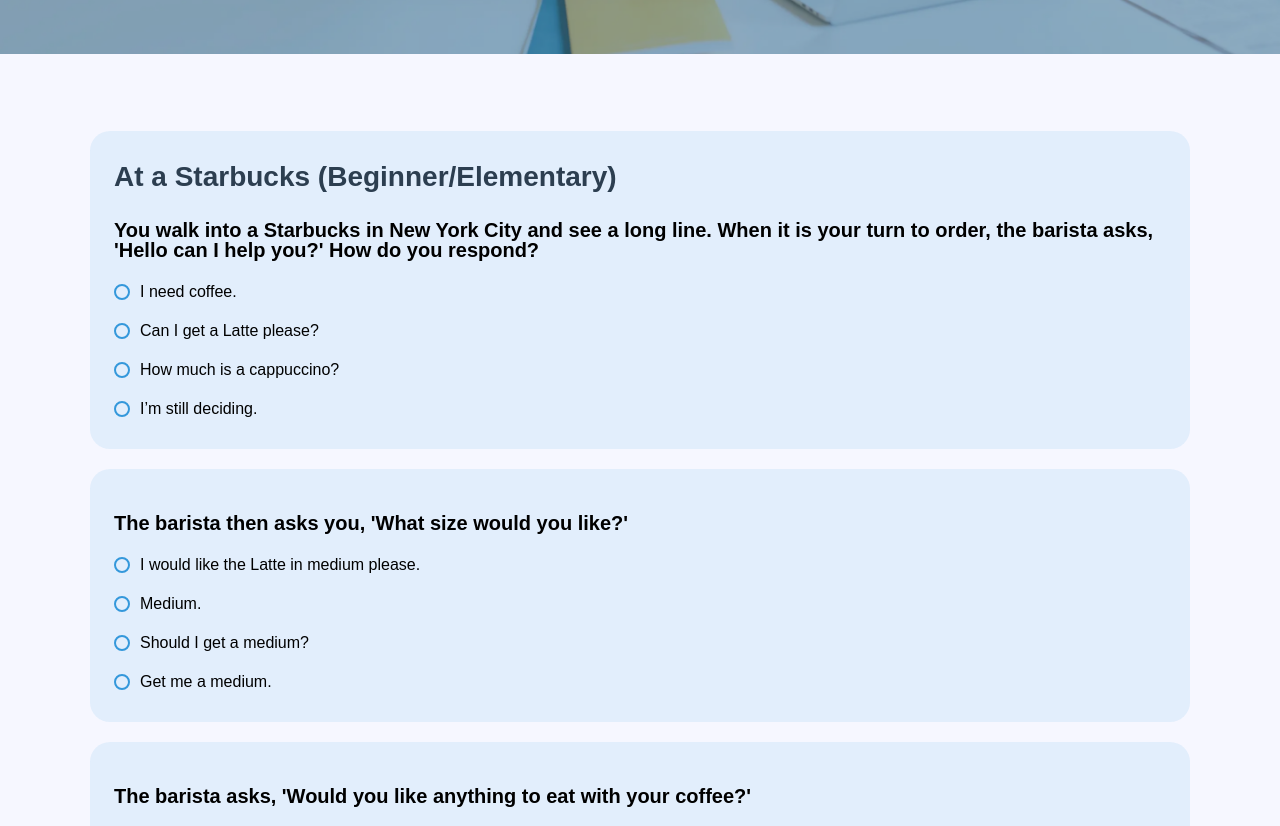
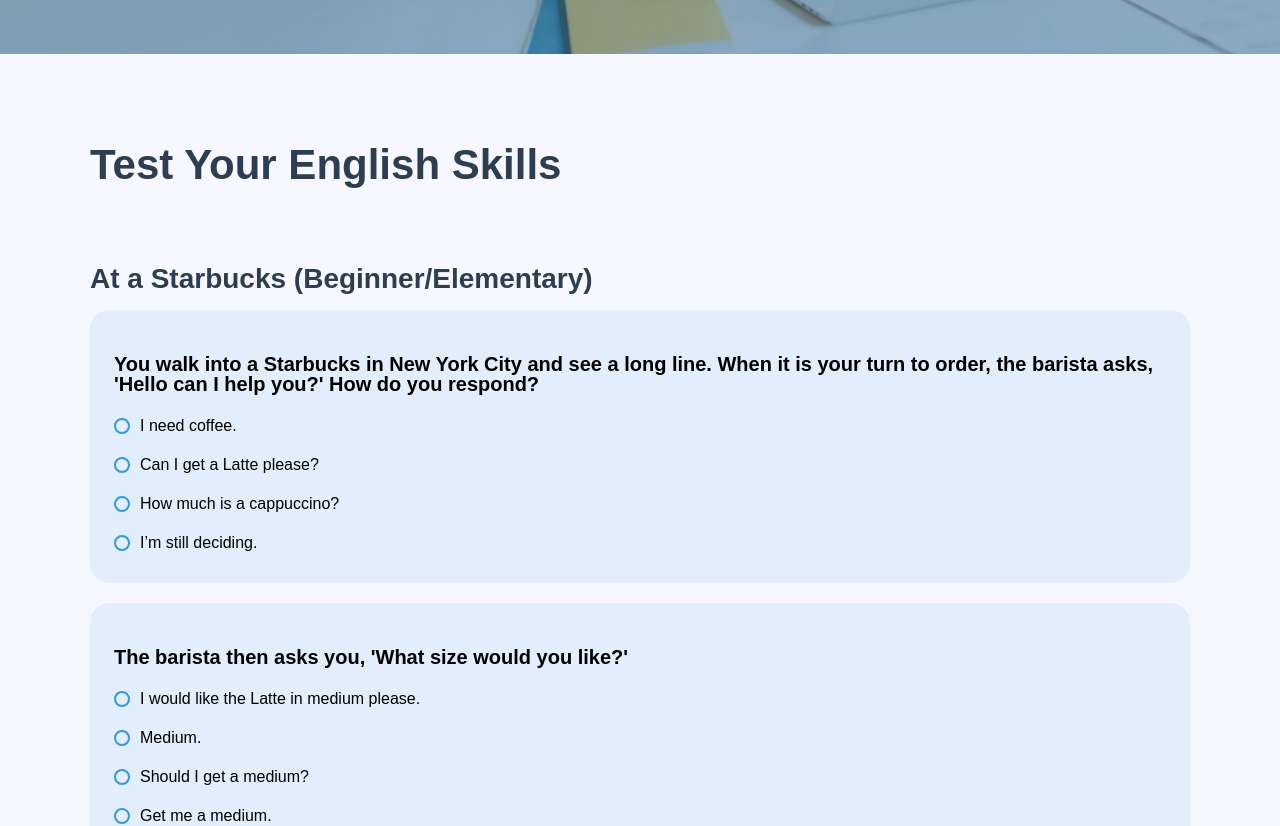
Before and after one commit to bahar-dc/learn-react, a React (Create React App) app: page /#/test-yout-english in a window 1280 px wide. Shown: the part 620-1446 px from the top of the page. Built offline with nearby package versions, Linux system fonts and the light colour scheme.

Commit message:
MCQs issues is fix with heading

```diff
--- a/src/Components/MCQs.jsx
+++ b/src/Components/MCQs.jsx
@@ -124,8 +124,9 @@
   return (
     <form className="mcq-form" onSubmit={handleSubmit}>
       {questions.map((q, index) => (
-        <div key={index} className="question-box">
+        <div key={index}>
           {q.situation && <h3>{q.situation}</h3>}
+          <div className="question-box">
           <p>{q.question}</p>
             <div className='radio-buttons-row'>
               {q.options.map((option, i) => (
@@ -143,6 +144,7 @@
               ))}
             </div>
           </div>
+        </div>
       ))}
 
       <div className="submit-button-bottom">
--- a/src/Components/TestYourEnglish.jsx
+++ b/src/Components/TestYourEnglish.jsx
@@ -37,6 +37,9 @@
                 <br />
                 <br />
                 <br />
+                <h2>Test Your English Skills</h2>
+                <br />
+                <br />
             </div>
 
             <div className="site-container" id="englishtest">
```
Lines whose indentation alone changed are shown as unchanged.
